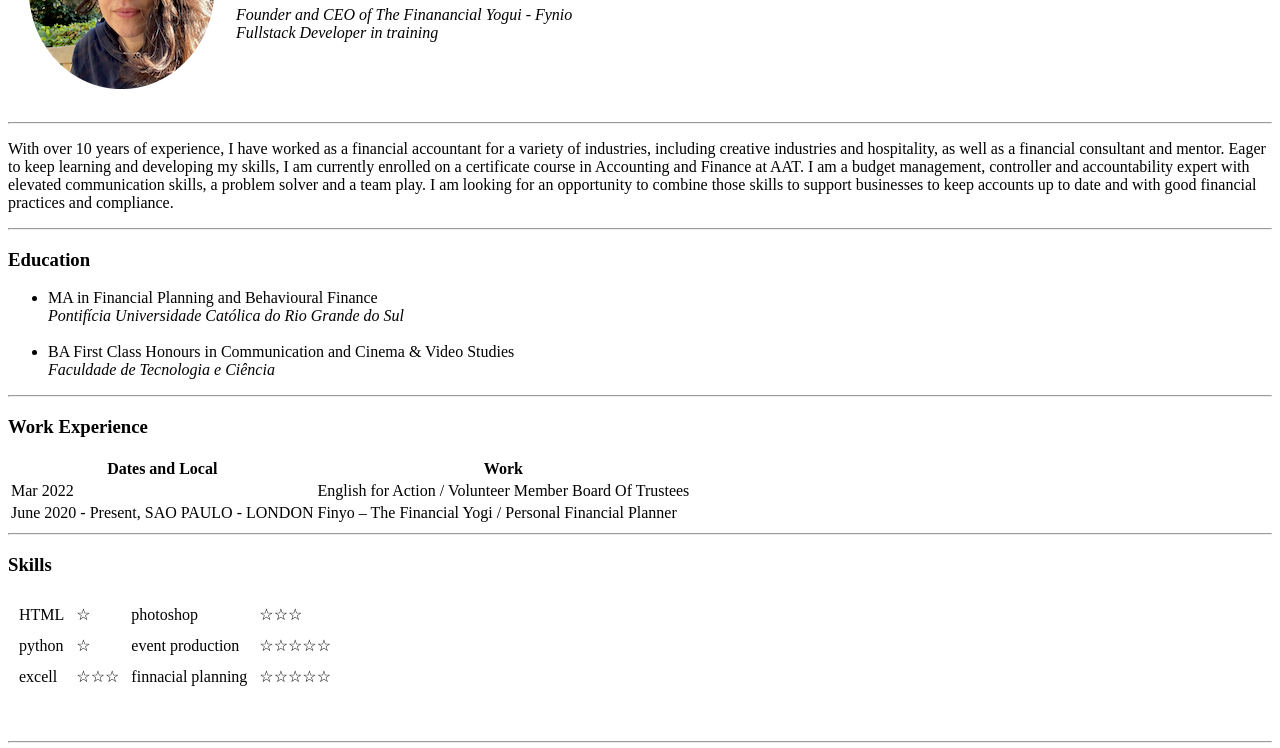
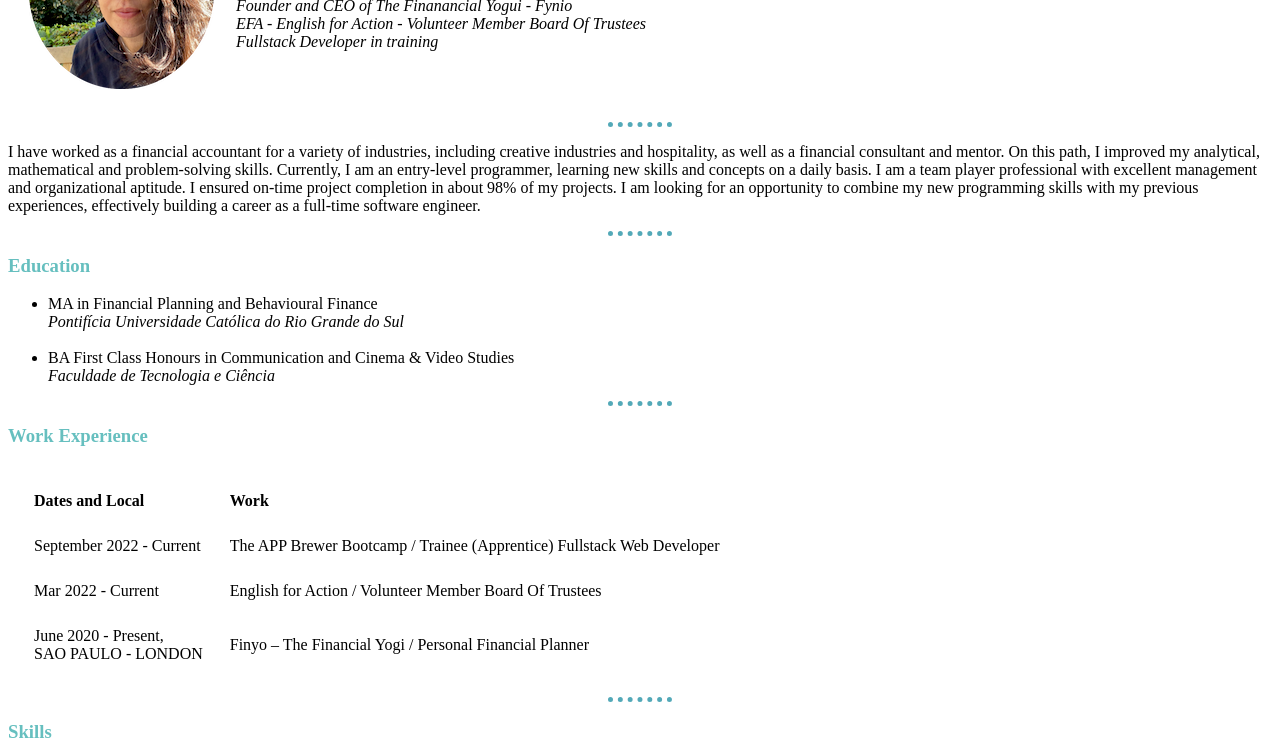
Before and after one commit to isoldaliborio/personal_curriculum, a plain HTML site: page index.html in a window 1280 px wide. Shown: the part 138-886 px from the top of the page. Drawn offline with Linux system fonts and the light colour scheme.

Commit message:
personal site html first version

```diff
--- /dev/null
+++ b/CSS/styles.css
@@ -0,0 +1,19 @@
+<style>
+body{
+    background-color: #F9F5EB;
+}
+hr {
+    border-style:none;
+    border-top-style: dotted;
+    border-color: rgb(83, 169, 184);
+    border-width: 5px;
+    width: 5%;
+}
+h1{
+    color:#66BFBF;
+    font-family: Verdana, Geneva, Tahoma, sans-serif;
+}
+h3{
+    color: #66BFBF
+}
+</style>
--- a/index.html
+++ b/index.html
@@ -5,6 +5,7 @@
     <meta http-equiv="X-UA-Compatible" content="IE=edge">
     <meta name="viewport" content="width=device-width, initial-scale=1.0">
     <title>Isolda Liborio's Personal Site</title>
+    <link rel="stylesheet" href="CSS/styles.css">
 </head>
 <body>
     <table cellspacing="20">
@@ -16,12 +17,16 @@
             <td>
                 <h1>Isolda Liborio</h1>
    <p><em>Founder and CEO of The Finanancial Yogui - Fynio<br>
+    EFA - English for Action - Volunteer Member Board Of Trustees<br>
     Fullstack Developer in training</em></p>
             </td>
         </tr>
     </table>
     <hr>
-    <p>With over 10 years of experience, I have worked as a financial accountant for a variety of industries, including creative industries and hospitality, as well as a financial consultant and mentor. Eager to keep learning and developing my skills, I am currently enrolled on a certificate course in Accounting and Finance at AAT.  I am a budget management, controller and accountability expert with elevated communication skills, a problem solver and a team play. I am looking for an opportunity to combine those skills to support businesses to keep accounts up to date and with good financial practices and compliance.</p>
+    <p>I have worked as a financial accountant for a variety of industries, including creative industries and hospitality, as well as a financial consultant and mentor. On this path, I improved my analytical, mathematical and problem-solving skills.
+        Currently, I am an entry-level programmer, learning new skills and concepts on a daily basis.
+        I am a team player professional with excellent management and organizational aptitude. I ensured on-time project completion in about 98% of my projects. I am looking for an opportunity to combine my new programming skills with my previous experiences, effectively building a career as a full-time software engineer.
+        </p>
     <hr>
     <h3> <strong>Education</strong></h3>
     <ul>
@@ -34,20 +39,24 @@
     <hr>
     <h3>Work Experience</h3>
 
-    <table>
+    <table cellspacing="25">
         <thead>
-            <tr>
+            <tr align="left">
                 <th>Dates and Local</th>
                 <th>Work</th>
             </tr>
         </thead>
         <tbody>
             <tr>
-                <td>Mar 2022</td>
+                <td>September 2022 - Current </td>
+                <td> The APP Brewer Bootcamp / Trainee (Apprentice) Fullstack Web Developer</td>
+            </tr>
+            <tr>
+                <td>Mar 2022 - Current </td>
                 <td>English for Action / Volunteer Member Board Of Trustees</td>
             </tr>
             <tr>
-                <td>June 2020 - Present, SAO PAULO - LONDON</td>
+                <td>June 2020 - Present,<br> SAO PAULO - LONDON</td>
                 <td>Finyo – The Financial Yogi / Personal Financial Planner</td>
             </tr>
         </tbody>
@@ -64,7 +73,7 @@
         </tr>
         <tr>
             <td>python</td>
-            <td>☆</td>
+            <td>☆☆</td>
             <td>event production</td>
             <td>☆☆☆☆☆</td>
         </tr>
@@ -73,6 +82,12 @@
             <td>☆☆☆</td>
             <td> finnacial planning</td>
             <td>☆☆☆☆☆</td>
+        </tr>
+        <tr>
+            <td>SQL</td>
+            <td>☆☆</td>
+            <td> terminal- Git HUB</td>
+            <td>☆☆☆</td>
         </tr>
     </table>
     <br>
```
Also changed, not shown: contactme.html (+1 -0 lines), hobbies.html (+1 -0 lines).
